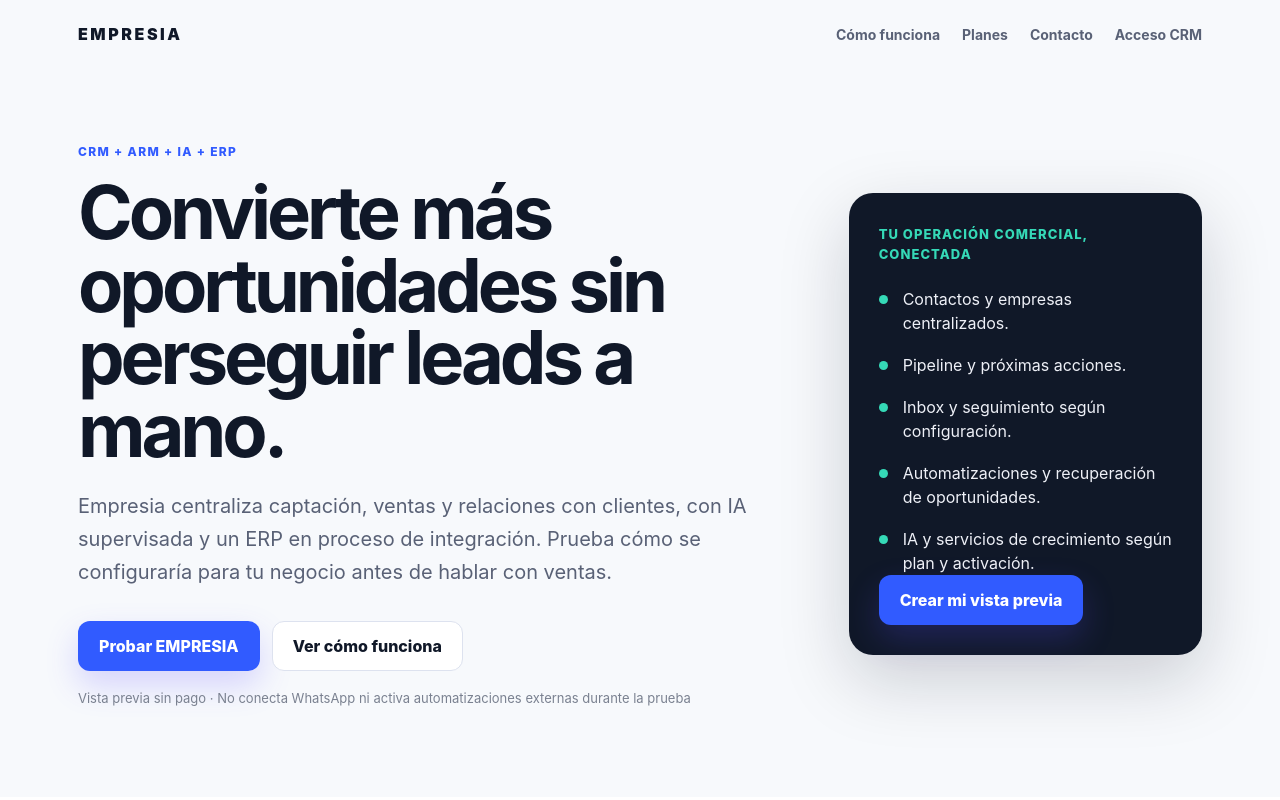
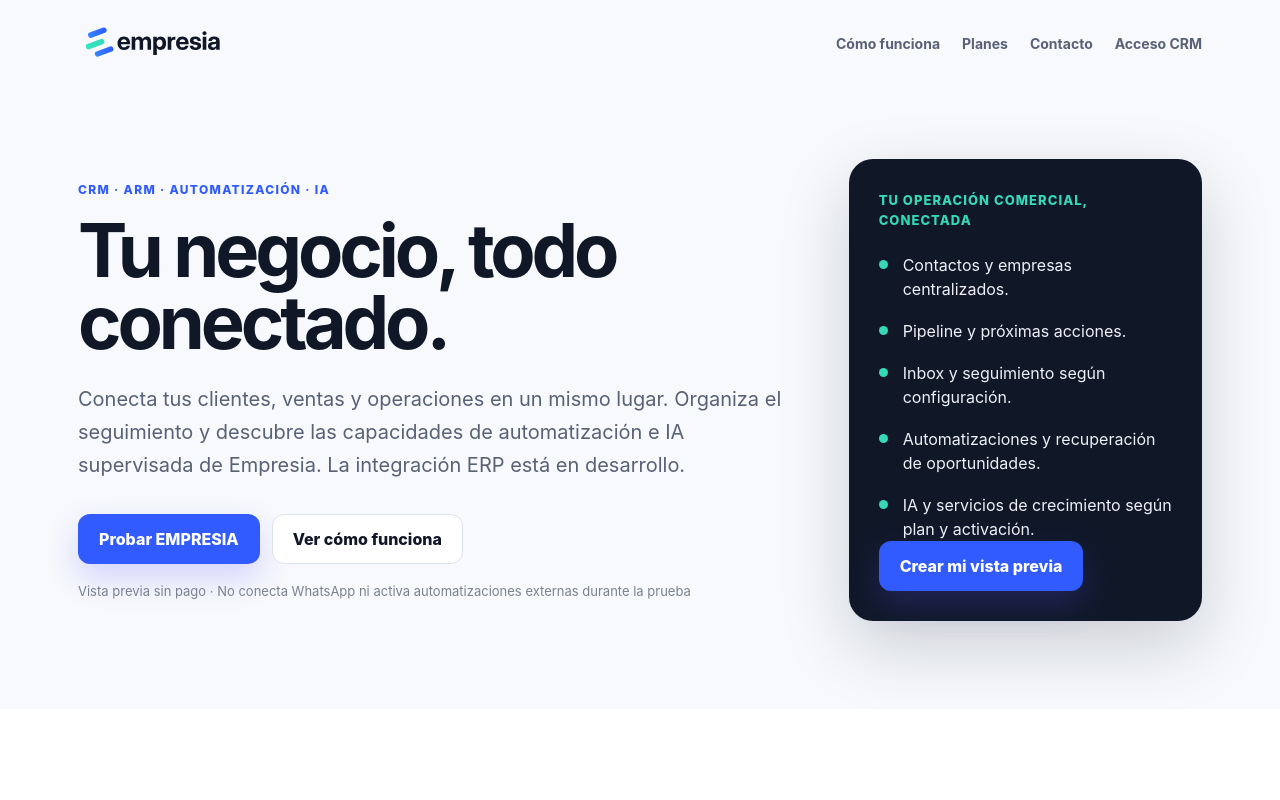
Before and after one commit to angelberiguete-pixel/crm, a Next.js app: page /empresia in a window 1280 px wide. Shown: the top 800 px of the page. Built offline with nearby package versions, Linux system fonts and the light colour scheme.

Commit message:
brand(empresia): align approved visual system and commercial identity

```diff
--- a/app/aurevector/sales-page.tsx
+++ b/app/aurevector/sales-page.tsx
@@ -1,3 +1,4 @@
+import Image from "next/image";
 import LeadForm from "./lead-form";
 import AurevectorPricing from "./pricing";
 import styles from "./aurevector.module.css";
@@ -13,7 +14,7 @@ export default function AurevectorSalesPage() {
   return (
     <main className={styles.page}>
       <header className={styles.header}>
-        <a className={styles.brand} href="#inicio" aria-label="EMPRESIA inicio">EMPRESIA</a>
+        <a className={styles.brand} href="#inicio" aria-label="Empresia, inicio"><Image src="/empresia-logo.svg" alt="Empresia" width={190} height={39} className={styles.brandLogo} priority unoptimized /></a>
         <nav className={styles.nav} aria-label="Navegación principal">
           <a href="#sistema">Cómo funciona</a>
           <a href="#planes">Planes</a>
@@ -24,9 +25,9 @@ export default function AurevectorSalesPage() {
 
       <section className={styles.hero} id="inicio">
         <div className={styles.heroCopy}>
-          <span className={styles.kicker}>CRM + ARM + IA + ERP</span>
-          <h1>Convierte más oportunidades sin perseguir leads a mano.</h1>
-          <p className={styles.lead}>Empresia centraliza captación, ventas y relaciones con clientes, con IA supervisada y un ERP en proceso de integración. Prueba cómo se configuraría para tu negocio antes de hablar con ventas.</p>
+          <span className={styles.kicker}>CRM · ARM · AUTOMATIZACIÓN · IA</span>
+          <h1>Tu negocio, todo conectado.</h1>
+          <p className={styles.lead}>Conecta tus clientes, ventas y operaciones en un mismo lugar. Organiza el seguimiento y descubre las capacidades de automatización e IA supervisada de Empresia. La integración ERP está en desarrollo.</p>
           <div className={styles.heroActions}>
             <a className={styles.primary} href="/empresia/start">Probar EMPRESIA</a>
             <a className={styles.secondary} href="#sistema">Ver cómo funciona</a>
@@ -93,7 +94,7 @@ export default function AurevectorSalesPage() {
       </section>
 
       <footer className={styles.footer}>
-        <strong>EMPRESIA</strong>
+        <strong>Empresia</strong>
         <span>CRM, ARM e integración ERP para hacer crecer tu empresa con control.</span>
         <a href="/empresia/start">Probar EMPRESIA</a>
         <a href="/acceso-crm">Acceso al CRM</a>
```
